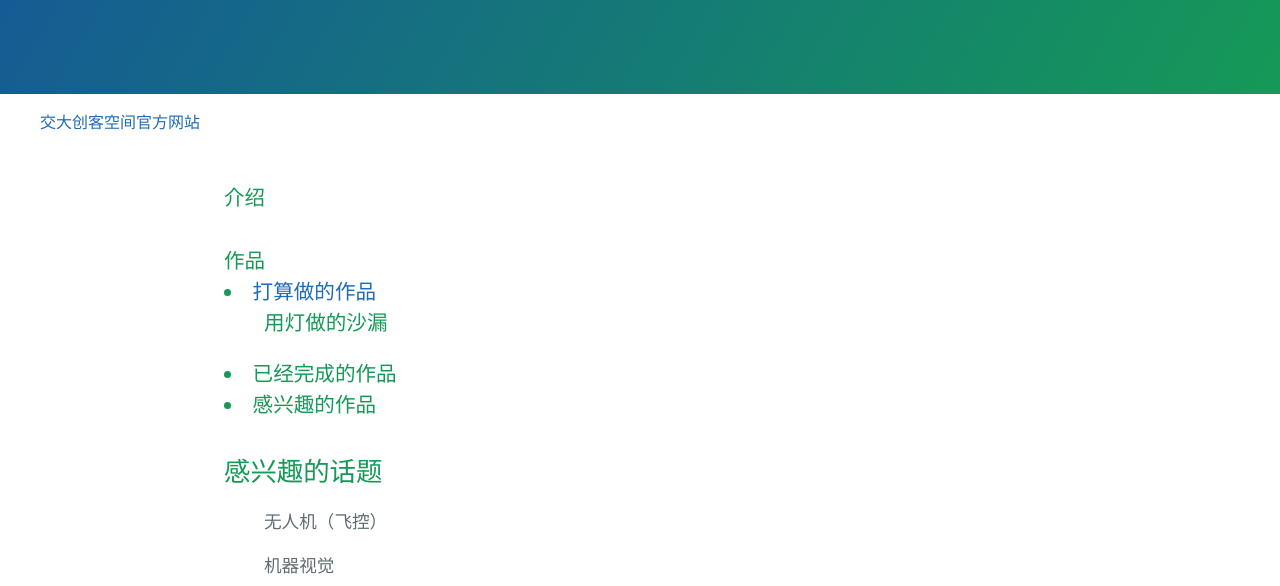
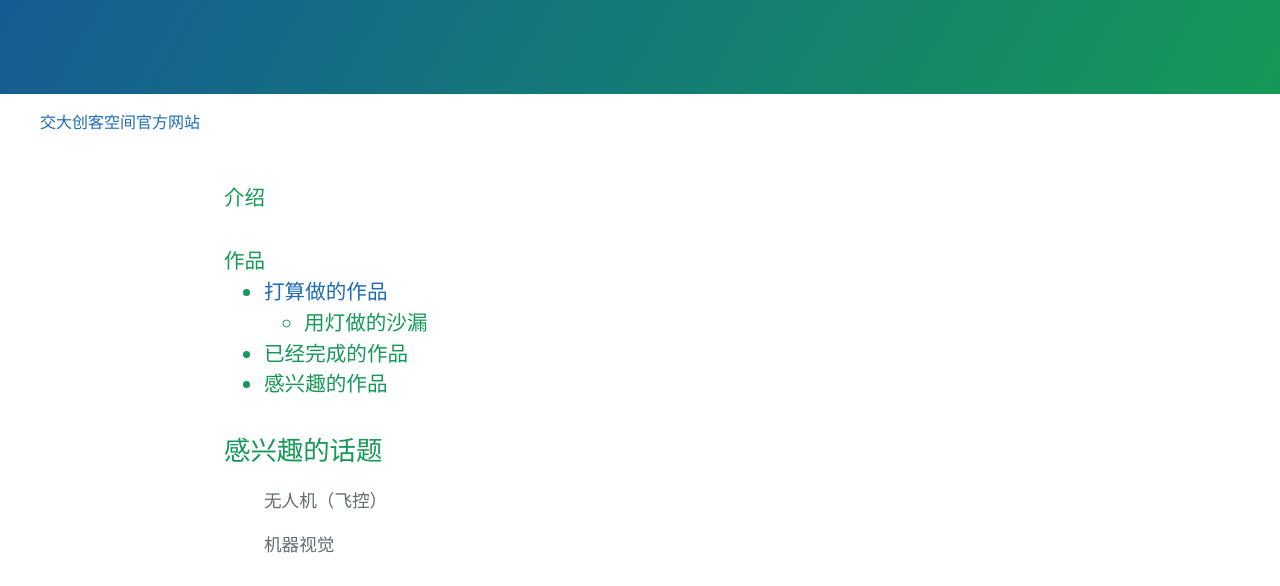
Before and after one commit to luooove/Xiangzi, a plain HTML site: page index.html in a window 1280 px wide. Shown: the part 176-762 px from the top of the page. Drawn offline with nearby package versions, Linux system fonts and the light colour scheme.

Commit message:
Update index.html

```diff
--- a/index.html
+++ b/index.html
@@ -24,10 +24,17 @@
       <h3><a id="welcome-to-github-pages" class="anchor" href="#welcome-to-github-pages" aria-hidden="true"><span aria-hidden="true" class="octicon octicon-link"></span></a>介绍</h3>
 
       <h3><a id="welcome-to-github-pages" class="anchor" href="#welcome-to-github-pages" aria-hidden="true"><span aria-hidden="true" class="octicon octicon-link"></span></a>作品
-          <li><a href="Works/Todo/Todo.html">打算做的作品</a></li>
-          <ul>用灯做的沙漏</ul>
-          <li>已经完成的作品</li>
-          <li>感兴趣的作品</li>
+          <ul>
+            <li><a href="Works/Todo/Todo.html">打算做的作品</a></li>
+            <ul>
+              <li>用灯做的沙漏</li>
+            </ul>
+            <li>已经完成的作品</li>
+            <li>感兴趣的作品</li>
+          </ul>
+
+
+
       </h3>
 
       <h2>
```
